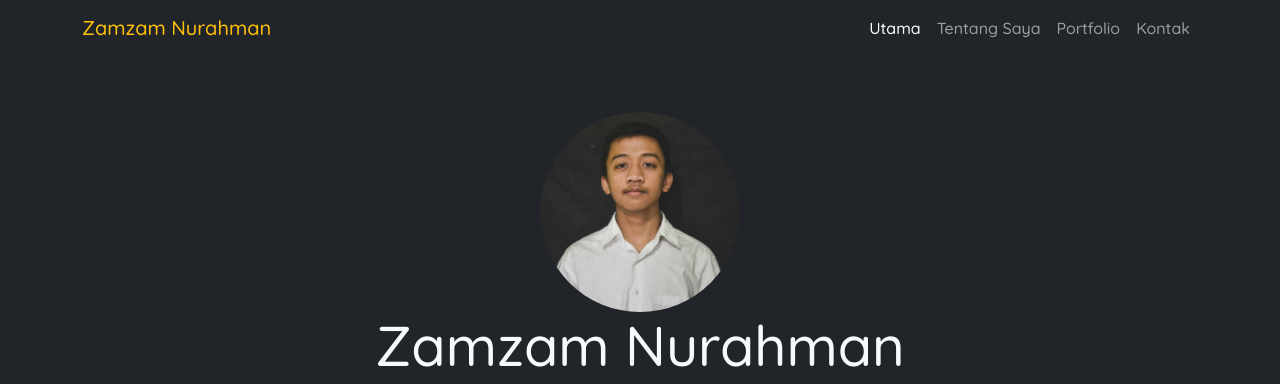
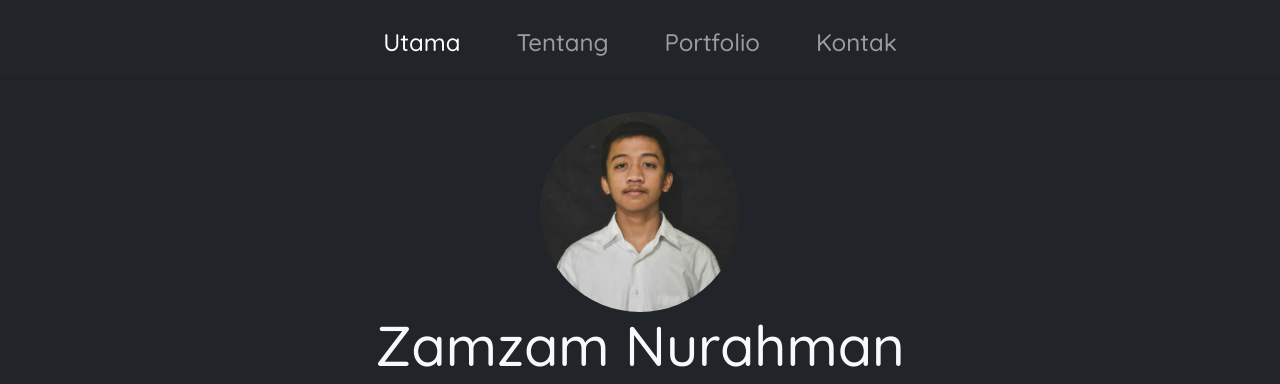
Before and after one commit to Zamznr/Zamznr.github.io, a plain HTML site: page index.html in a window 1280 px wide. Shown: the top 384 px of the page. Drawn offline with nearby package versions, Linux system fonts and the light colour scheme.

Commit message:
edit navbar

```diff
--- a/index.html
+++ b/index.html
@@ -28,18 +28,19 @@
   <!-- Navbar -->
   <nav class="navbar navbar-expand-lg navbar-dark bg-dark shadow-sm fixed-top">
     <div class="container">
-      <a class="navbar-brand text-warning" href="#">Zamzam Nurahman</a>
+
       <button class="navbar-toggler" type="button" data-bs-toggle="collapse" data-bs-target="#navbarNav"
         aria-controls="navbarNav" aria-expanded="false" aria-label="Toggle navigation">
         <span class="navbar-toggler-icon"></span>
       </button>
-      <div class="collapse navbar-collapse" id="navbarNav">
-        <ul class="navbar-nav ms-auto">
+      <div class="collapse navbar-collapse  justify-content-center mt-2" id="navbarNav">
+        <ul class="navbar-nav ">
+
           <li class="nav-item">
             <a class="nav-link active" aria-current="page" href="#home">Utama</a>
           </li>
           <li class="nav-item">
-            <a class="nav-link" href="#about">Tentang Saya</a>
+            <a class="nav-link" href="#about">Tentang</a>
           </li>
           <li class="nav-item">
             <a class="nav-link" href="#galery">Portfolio</a>
--- a/style.css
+++ b/style.css
@@ -107,6 +107,11 @@ section {
   text-align: center;
 }
 
+#navbarNav ul li a {
+  font-size: 24px;
+  margin: 0 20px;
+}
+
 #navbarNav ul li a:hover {
   color: yellow;
   font-style: bold;
@@ -116,3 +121,12 @@ section {
   color: red;
   font-style: bold;
 }
+
+.card:hover {
+  box-shadow: 1px 1px 20px #fff;
+}
+
+.card:active {
+  scale: 1.1;
+
+}
```
